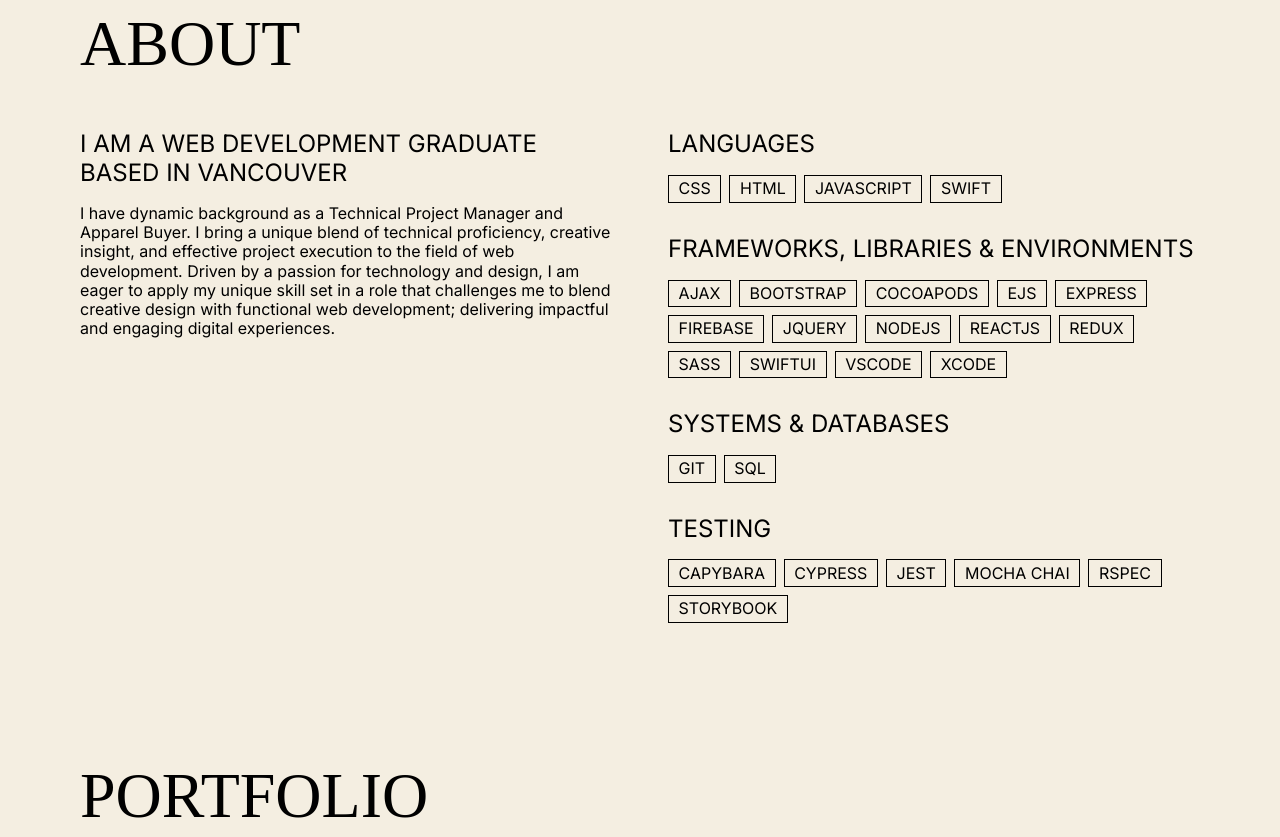
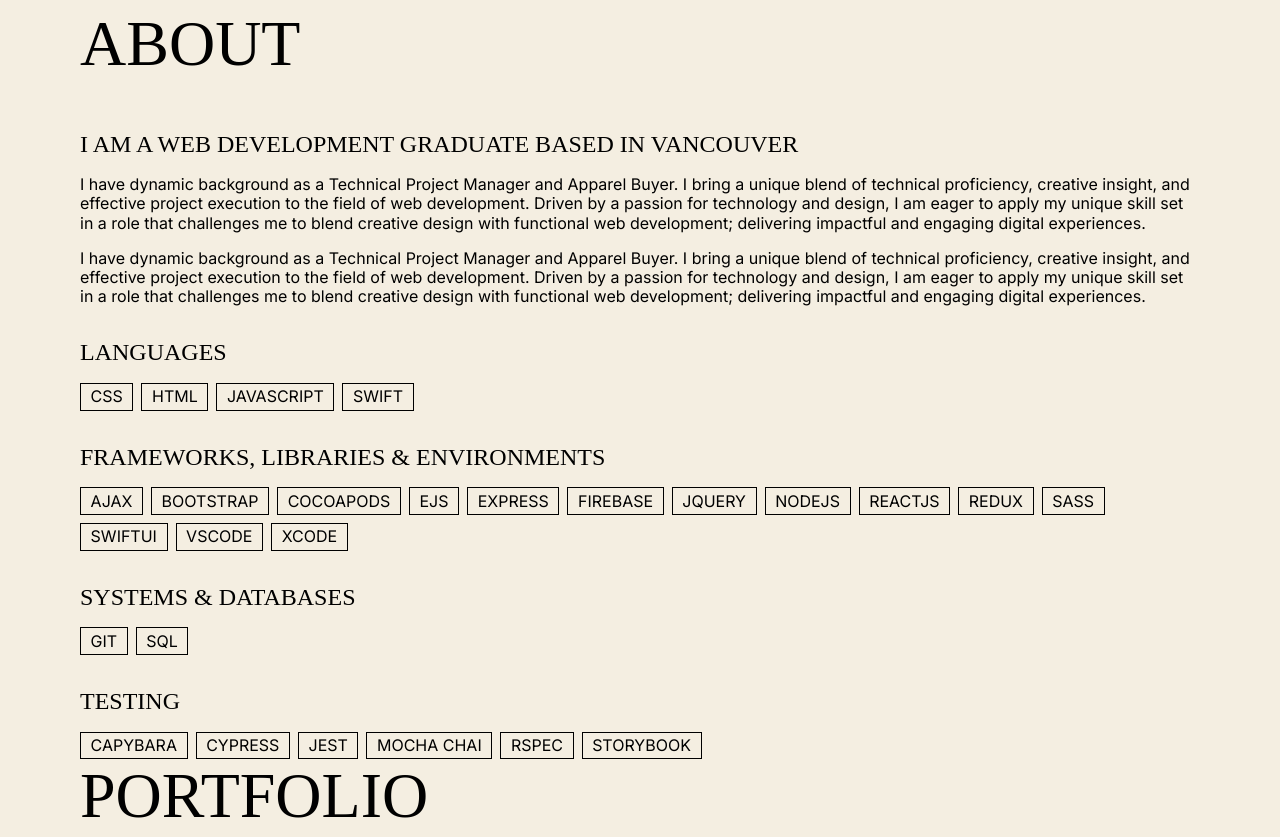
Before and after one commit to jacquelinel33/dev-portfolio, a website: page index.html in a window 1280 px wide. Shown: the part 860-1697 px from the top of the page. Drawn offline with nearby package versions, Linux system fonts and the light colour scheme; files whose address does not match are found by name; a web font is replaced by a local one.

Commit message:
change about section to column

```diff
--- a/index.html
+++ b/index.html
@@ -51,9 +51,9 @@
     <img class="chevron" data-aos="fade-down" src="assets/down-arrow.png">
 </header>
     <main>
-      <section class="about" data-aos="fade-down" id="about">
+      <section class="about" data-aos="fade-up" id="about">
         <h2 class="title uppercase">About</h2>
-        <div class="flex-row">
+        <div class="about-flex">
           <div class="flex-item">
             <h3>I AM A WEB DEVELOPMENT GRADUATE BASED IN VANCOUVER</h3>
             <p>
@@ -66,6 +66,16 @@
               design with functional web development; delivering impactful and
               engaging digital experiences.
             </p>
+            <p style="padding-top: 1rem;">
+                I have dynamic
+                background as a Technical Project Manager and Apparel Buyer. I
+                bring a unique blend of technical proficiency, creative insight,
+                and effective project execution to the field of web development.
+                Driven by a passion for technology and design, I am eager to apply
+                my unique skill set in a role that challenges me to blend creative
+                design with functional web development; delivering impactful and
+                engaging digital experiences.
+              </p>
           </div>
           <div class="flex-item skills-section uppercase">
             <div>
@@ -225,5 +235,5 @@
 </html>
 
 <script>
-  AOS.init({ duration: 2000 });
+  AOS.init({ duration: 1500 });
 </script>
--- a/styles.css
+++ b/styles.css
@@ -46,9 +46,10 @@
   /*
     7. Avoid text overflows
   */
-  p, h1, h2, h3, h4, h5, h6 {
+h1, h2, h3, h4, h5, h6 {
     overflow-wrap: break-word;
     font-weight: lighter;
+    font-family: var(--primary-font-fam);
   }
   /*
     8. Create a root stacking context
@@ -159,6 +160,12 @@ main {
     height: 90vh;
 }
 
+.about-flex {
+    display: flex;
+    flex-direction: column;
+    gap: 2rem;
+}
+
 .title {
     font-family: var(--primary-font-fam), serif;
     margin-top: 10rem;
```
